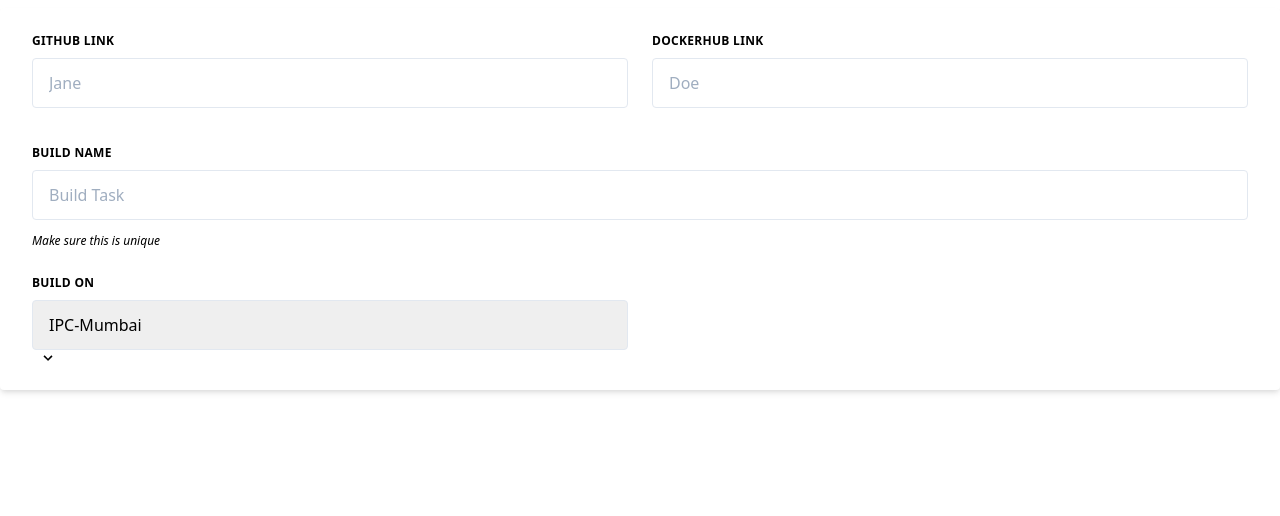
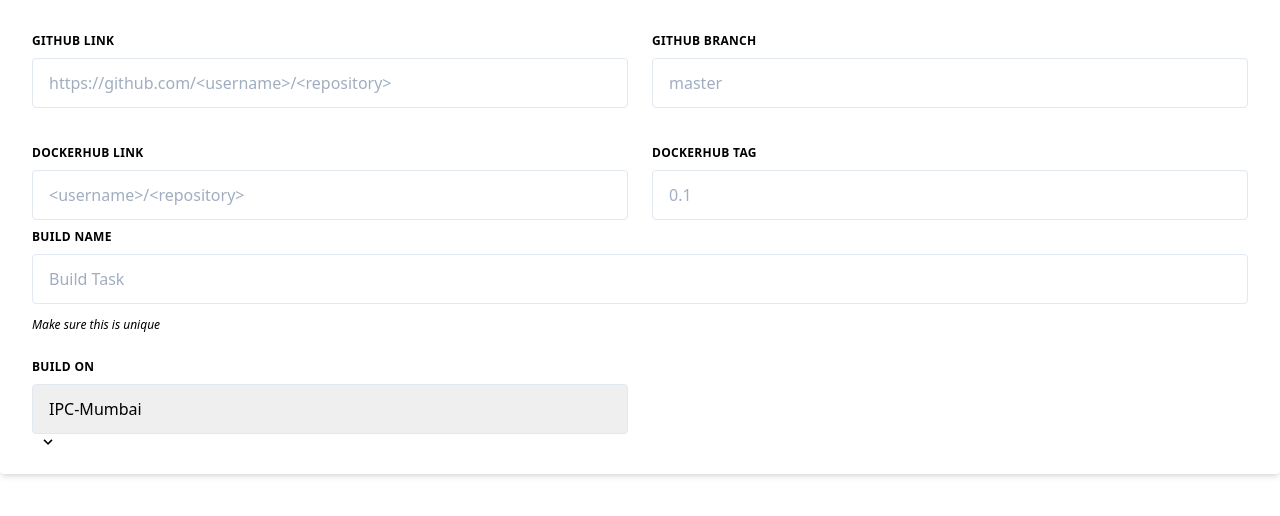
Before and after one commit to govindKAG/MLFrontend, a Flask app: template templates/newui.html in a window 1280 px wide. Shown: the top 516 px of the page. Run offline with Flask 2, Linux system fonts and the light colour scheme; the template is opened without the code that fills it, so the values that code supplies are empty.

Commit message:
improved the concept ui a little bit

```diff
--- a/templates/newui.html
+++ b/templates/newui.html
@@ -12,13 +12,27 @@
       <label class="block uppercase tracking-wide text-grey-darker text-xs font-bold mb-2" for="grid-first-name">
         Github Link
       </label>
-      <input class="appearance-none block w-full bg-grey-lighter text-grey-darker border  rounded py-3 px-4 mb-3" id="grid-first-name" type="text" placeholder="Jane">
+      <input class="appearance-none block w-full bg-grey-lighter text-grey-darker border  rounded py-3 px-4 mb-3" id="grid-first-name" type="text" placeholder="https://github.com/<username>/<repository>">
     </div>
     <div class="md:w-1/2 px-3">
       <label class="block uppercase tracking-wide text-grey-darker text-xs font-bold mb-2" for="grid-last-name">
-        DockerHub Link
+        Github Branch
       </label>
-      <input class="appearance-none block w-full bg-grey-lighter text-grey-darker border border-grey-lighter rounded py-3 px-4" id="grid-last-name" type="text" placeholder="Doe">
+      <input class="appearance-none block w-full bg-grey-lighter text-grey-darker border border-grey-lighter rounded py-3 px-4" id="grid-last-name" type="text" placeholder="master">
+    </div>
+  </div>
+  <div class="-mx-3 md:flex mb-2">
+    <div class="md:w-1/2 px-3 mb-6 md:mb-0">
+      <label class="block uppercase tracking-wide text-grey-darker text-xs font-bold mb-2" for="grid-city">
+        Dockerhub link
+      </label>
+      <input class="appearance-none block w-full bg-grey-lighter text-grey-darker border border-grey-lighter rounded py-3 px-4" id="grid-city" type="text" placeholder="<username>/<repository>">
+    </div>
+    <div class="md:w-1/2 px-3">
+      <label class="block uppercase tracking-wide text-grey-darker text-xs font-bold mb-2" for="grid-zip">
+        Dockerhub Tag
+      </label>
+      <input class="appearance-none block w-full bg-grey-lighter text-grey-darker border border-grey-lighter rounded py-3 px-4" id="grid-zip" type="text" placeholder="0.1">
     </div>
   </div>
   <div class="-mx-3 md:flex mb-6">
```
